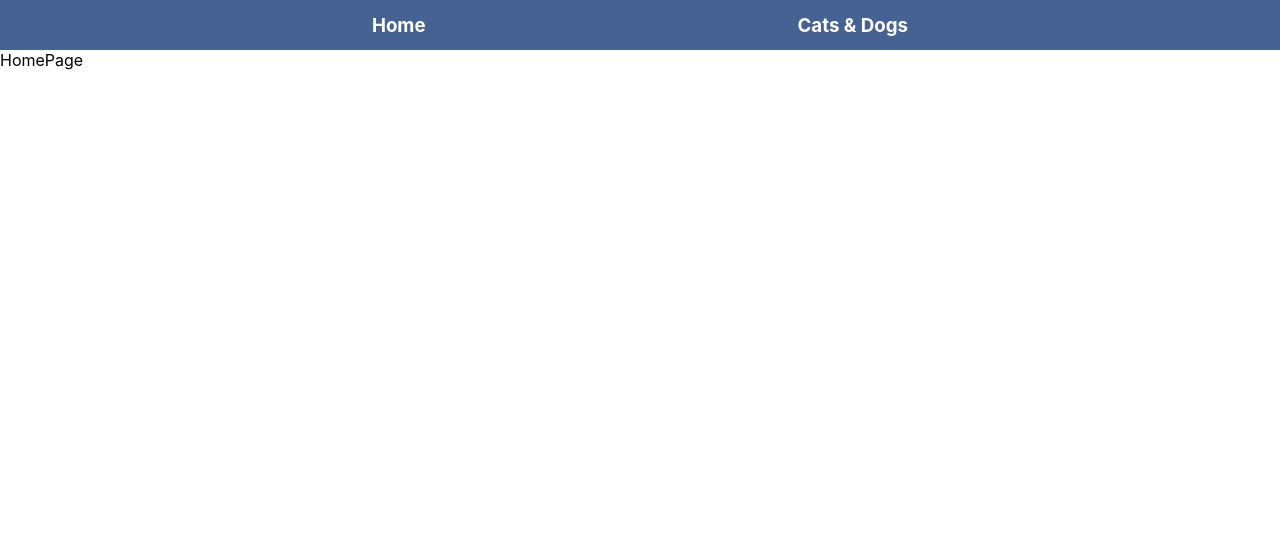
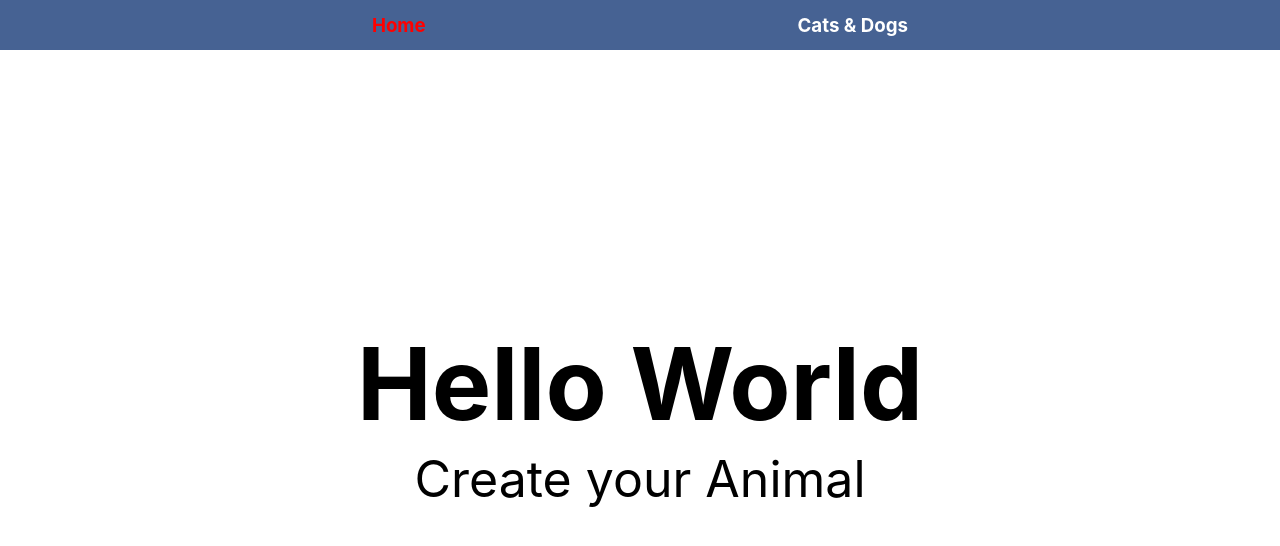
Before and after one commit to hrytsunyk/module-react-mac, a React (Create React App) app: page /home in a window 1280 px wide. Shown: the top 546 px of the page. Built offline with nearby package versions, Linux system fonts and the light colour scheme.

Commit message:
last commit

```diff
--- a/src/App.js
+++ b/src/App.js
@@ -1,17 +1,19 @@
+import {Navigate, Route, Routes} from "react-router-dom";
 
-import {Route, Routes} from "react-router-dom";
+
 import {MainLayout} from "./layouts/MainLayout";
+import {HomePage} from "./pages/HomePage/HomePage";
 import {AnimalsPage} from "./pages/AnimalsPage/AnimalsPage";
-import {HomePage} from "./pages/HomePage/HomePage";
 
 const App = () => {
 
 
     return (
         <Routes>
-            <Route path={'/'}  element={<MainLayout/>}>
+            <Route path={'/'} element={<MainLayout/>}>
 
-                <Route index path={'home'} element={<HomePage/>}/>
+                <Route index element={<Navigate to={'home'}/>}/>
+                <Route path={'home'} element={<HomePage/>}/>
                 <Route path={'cats&dogs'} element={<AnimalsPage/>}/>
 
             </Route>
--- a/src/components/CatsDogsReducer/CatsDogsReducer.js
+++ b/src/components/CatsDogsReducer/CatsDogsReducer.js
@@ -10,7 +10,7 @@ const reducer = (state, action) => {
      switch (action.type){
          case 'ADD_CAT':
              const[lastCat] = state.cats.slice(-1);
-             const idCat = lastCat ? lastCat.id + 1 : 0;
+             const idCat = lastCat ? lastCat.id + 1 : 1;
              return {...state, cats: [...state.cats, {id: idCat, name: action.payload}]};
 
          case "DELETE_CAT":
@@ -20,7 +20,7 @@ const reducer = (state, action) => {
 
          case "ADD_DOG":
              const [lastDog] = state.dogs.slice(-1);
-             const idDog = lastDog ? lastDog.id + 1 : 0;
+             const idDog = lastDog ? lastDog.id + 1 : 1;
              return {...state, dogs:[...state.dogs, {id: idDog, name: action.payload}]};
 
          case "DELETE_DOG":
@@ -65,6 +65,7 @@ const CatsDogsReducer = () => {
                     <Cats cats={state.cats} />
                 </div>
 
+
                 <div>
                     <input type="text" ref={refDogs}/>
                     <button onClick={createDog}>Create Dog</button>
--- a/src/components/Header/Header.module.css
+++ b/src/components/Header/Header.module.css
@@ -11,3 +11,7 @@ a {
     text-decoration: none;
     color: white;
 }
+
+a[class='active'] {
+    color: red ;
+}
--- a/src/pages/HomePage/HomePage.js
+++ b/src/pages/HomePage/HomePage.js
@@ -1,7 +1,10 @@
+import css from "./HomePage.module.css";
+
 const HomePage = () => {
     return (
-        <div>
-            HomePage
+        <div className={css.HomePage}>
+            <h2 className={css.h4}>Hello World</h2>
+            <p className={css.p}>Create your Animal</p>
         </div>
     );
 };
--- /dev/null
+++ b/src/pages/HomePage/HomePage.module.css
@@ -0,0 +1,18 @@
+.HomePage {
+    width: 100%;
+    height: 92vh;
+    display: flex;
+    justify-content: center;
+    align-items: center;
+    flex-direction: column;
+}
+
+.h4 {
+    font-size: 100px;
+    margin: 0;
+}
+
+.p {
+    font-size: 50px;
+    margin: 5px;
+}
```
